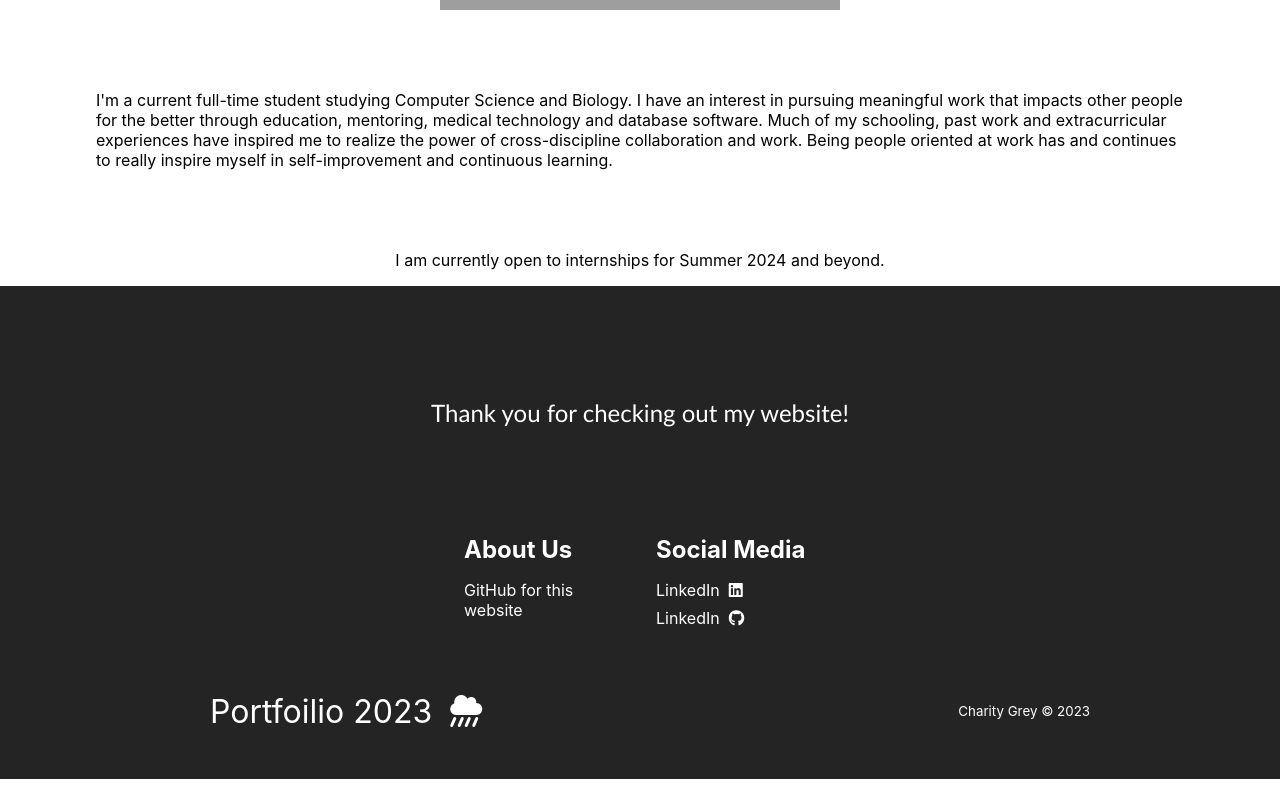
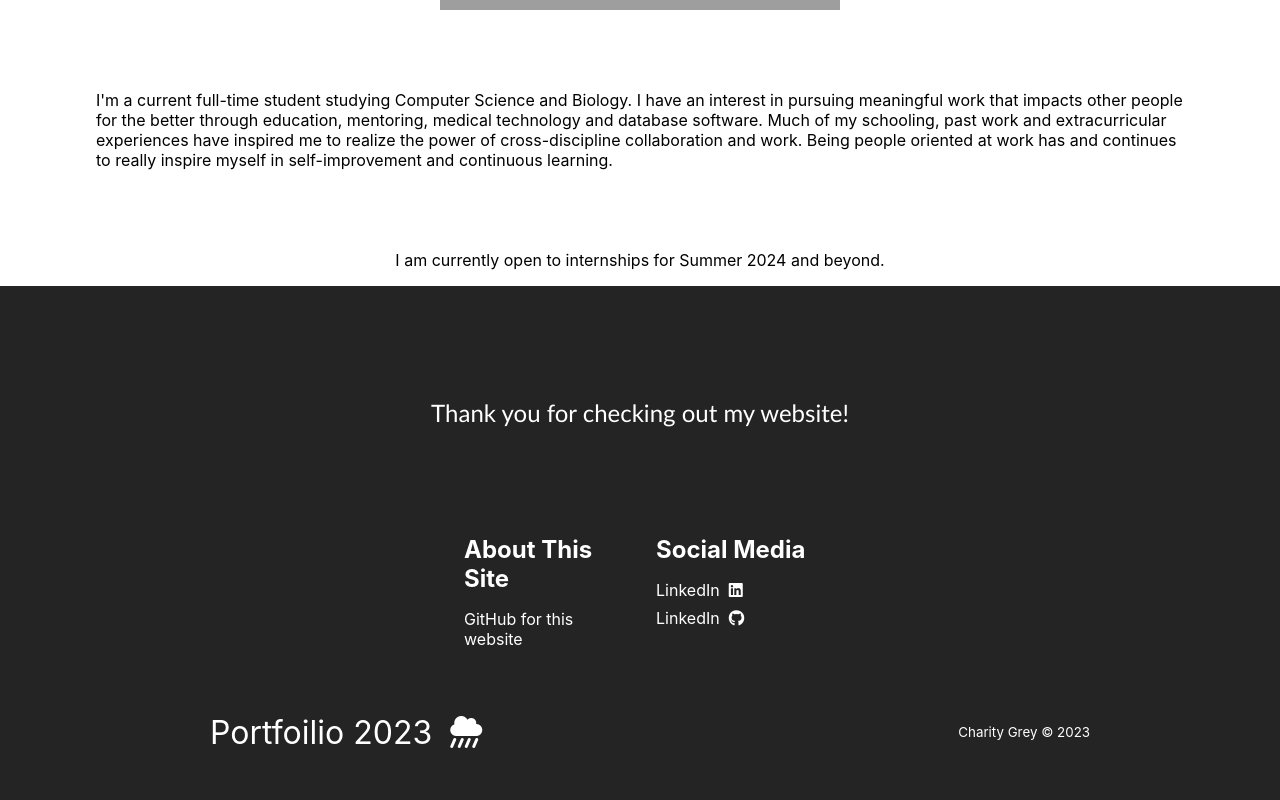
Before and after one commit to charity-g/my-app-website23, a React (Create React App) app: page /#/my-app-website23/About in a window 1280 px wide. Shown: the part 501-1301 px from the top of the page. Before the commit the page ends 1280 px from the top, so only its background shows below. Built offline with nearby package versions, Linux system fonts and the light colour scheme; grey boxes are pictures that could not be loaded.

Commit message:
README.md update

```diff
--- a/src/Components/Footer.js
+++ b/src/Components/Footer.js
@@ -14,7 +14,7 @@ function Footer() {
       <div class='footer-links'>
         <div className='footer-link-wrapper'>
           <div class='footer-link-items'>
-            <h2>About Us</h2>
+            <h2>About This Site</h2>
             <Link to='https://github.com/charity-g/my-app-website23'>GitHub for this website</Link>
           </div>
         </div>
```
Also changed, not shown: 1 other file (tests, documents, lock files or other folders).
